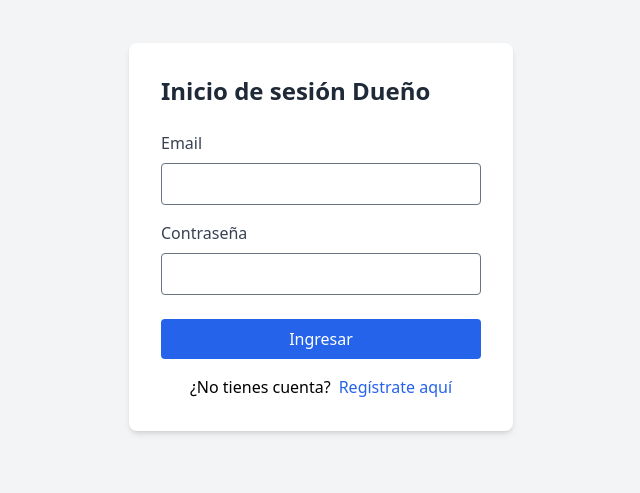
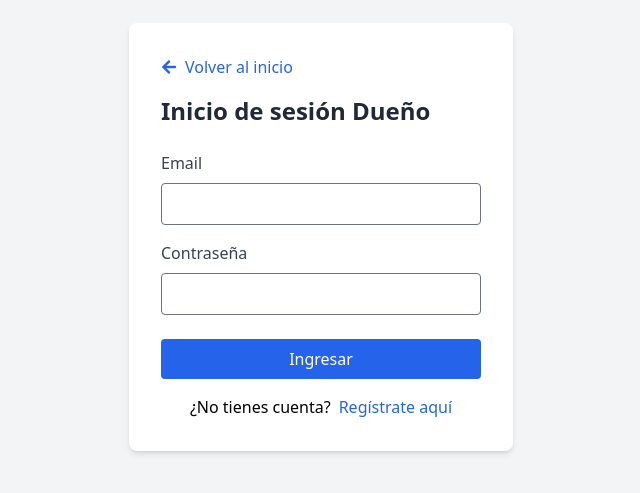
Before and after one commit to wuaicot/Mascota-Perdida_app, a Next.js app in the folder client/: page /auth/login in a window 1280 px wide. Shown: the part 163-656 px from the top of the page, without its empty margins (319-959 px from the left). Built offline with nearby package versions, Linux system fonts and the light colour scheme; no server answers.

Commit message:
adding to back arrow in sigin

```diff
--- a/client/src/pages/auth/login.js
+++ b/client/src/pages/auth/login.js
@@ -1,6 +1,9 @@
+/* eslint-disable @next/next/no-html-link-for-pages */
 import { useState } from 'react';
 import axios from 'axios';
 import { useRouter } from 'next/router';
+import Link from 'next/link';
+import { FaArrowLeft } from 'react-icons/fa';
 
 const API_BASE_URL = process.env.NEXT_PUBLIC_API_URL || 'http://localhost:5000';
 
@@ -32,8 +35,14 @@ export default function Login() {
   };
 
   return (
+
     <div className="min-h-screen bg-gray-100 flex items-center justify-center">
+
       <form onSubmit={handleSubmit} className="bg-white p-8 rounded-lg shadow-md w-96">
+      <Link href="/" className="flex items-center text-blue-600 hover:text-blue-800 mb-4">
+            <FaArrowLeft className="mr-2" />
+            Volver al inicio
+          </Link>
         <h2 className="text-2xl font-bold mb-6 text-gray-800">Inicio de sesión Dueño</h2>
 
         {error && (
```
Also changed, not shown: 1 other file (tests, documents, lock files or other folders).
